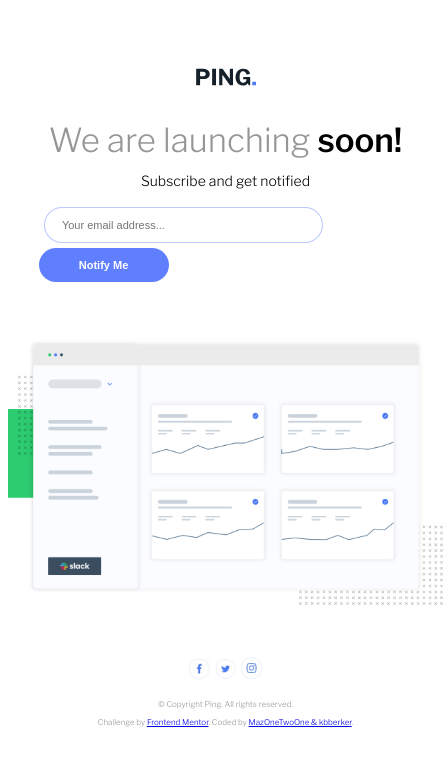
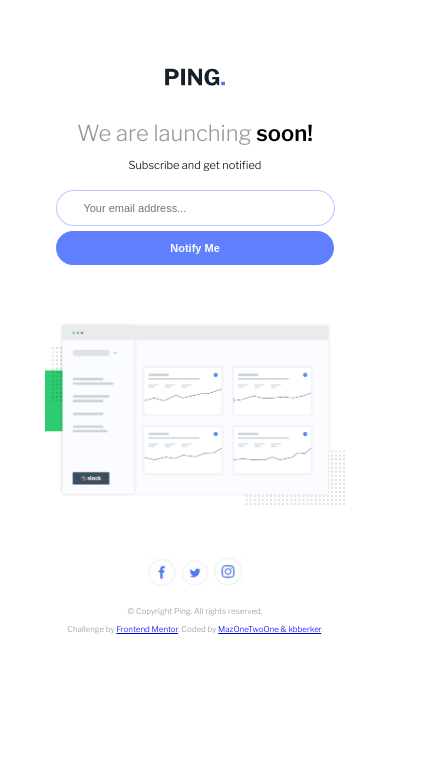
Before and after one commit to MazOneTwoOne/PingComingSoon, a plain HTML site: page index.html in a window 390 px wide. Shown: the whole page, 443 px wide, since content can reach past the window. Drawn offline with nearby package versions, Linux system fonts and the light colour scheme.

Commit message:
added in @media screen displays

```diff
--- a/index.css
+++ b/index.css
@@ -84,8 +84,34 @@ html {
   margin: 15px;
 }
 
+.facebook {
+  width: 23px;
+}
+
+.twitter {
+  width: 23px;
+}
+
+.instagram {
+  width: 23px;
+}
 .attribution{
   font-weight: 300;
   font-size: 8px;
   color:hsl(0, 0%, 59%)
 }
+
+
+@media screen and (max-width: 507px) {
+  .heading {font-size: 22px;}
+  .heading-bold {font-size: 22px;}
+  .sub-heading {font-size: 11px;}
+  .flex-on-buttons {display:flex; flex-direction: column; align-items: center;}
+  .form-control {text-indent: 10px;}
+  .button {width: 278px;}
+  .hiddenText {display: flex; margin-left: unset;}
+  .body-photo {width: 300px;}
+  .facebook {width: 30px;}
+  .twitter {width: 30px;}
+  .instagram {width: 30px;}
+}
--- a/index.html
+++ b/index.html
@@ -26,7 +26,7 @@
     <div class="sub-heading">
       Subscribe and get notified
     </div>
-    <div id="newText">
+    <div class="flex-on-buttons">
       <input id="subscribe-email" required="required" type="email" placeholder="  Your email address..." class="form-control">
       <input id="subscribe-submit" type="submit" onClick="check()" value="Notify Me" class="button">  <!-- onClick activates 'check()' function. -->
     </div>
@@ -39,9 +39,9 @@
     </div>
     <p></p>
     <div class="social-logo">
-      <img src="images/facebook.png" alt="facebook" width="23">
-      <img src="images/twitter.png" alt="twitter" width="23">
-      <img src="images/instagram.png" alt="instagram" width="23">
+      <img src="images/facebook.png" alt="facebook" class="facebook">
+      <img src="images/twitter.png" alt="twitter" class="twitter">
+      <img src="images/instagram.png" alt="instagram" class="instagram">
     </div>
     <div class="attribution">
       &copy; Copyright Ping. All rights reserved.
```
